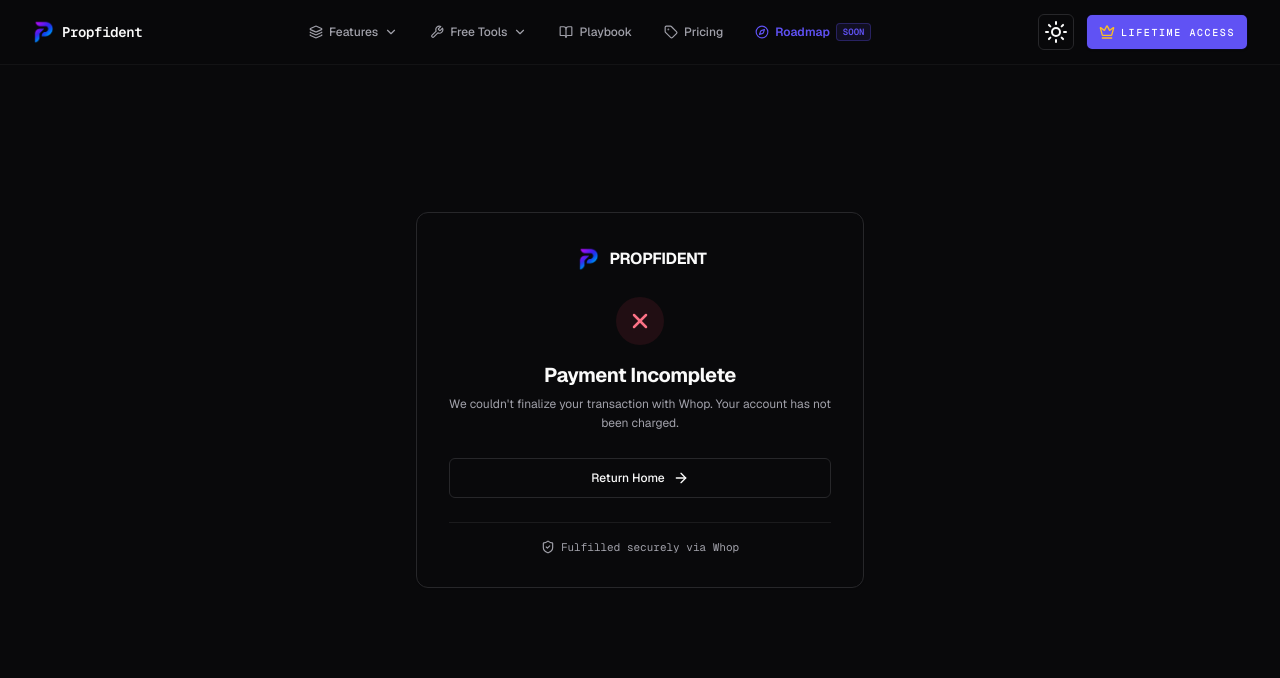
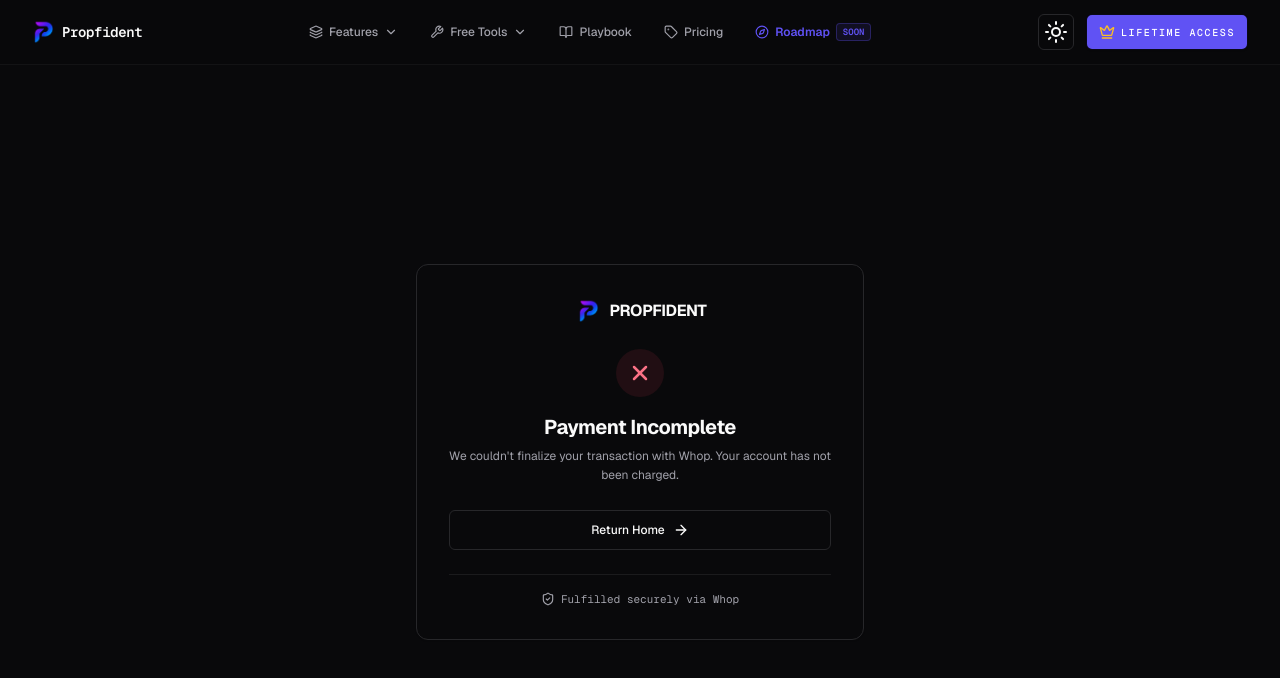
Before and after one commit to apexdigistudios/propfident-v2, a Next.js app: page /checkout/complete in a window 1280 px wide. Shown: the top 678 px of the page. Built offline with nearby package versions, Linux system fonts and the light colour scheme.

Commit message:
fix top padding

```diff
--- a/app/checkout/complete/page.tsx
+++ b/app/checkout/complete/page.tsx
@@ -13,7 +13,7 @@
   const isSuccess = status === "success";
 
   return (
-    <main className="min-h-screen flex items-center justify-center bg-background text-foreground p-4 sm:p-6">
+    <main className="min-h-screen flex flex-col items-center justify-center bg-background text-foreground p-4 sm:p-6 pt-28 sm:pt-32 pb-12">
       <div className="w-full max-w-md rounded-xl border border-border bg-card p-6 sm:p-8 text-center shadow-sm">
         {/* Header / Brand */}
         <div className="flex items-center justify-center gap-2 mb-6">
```
